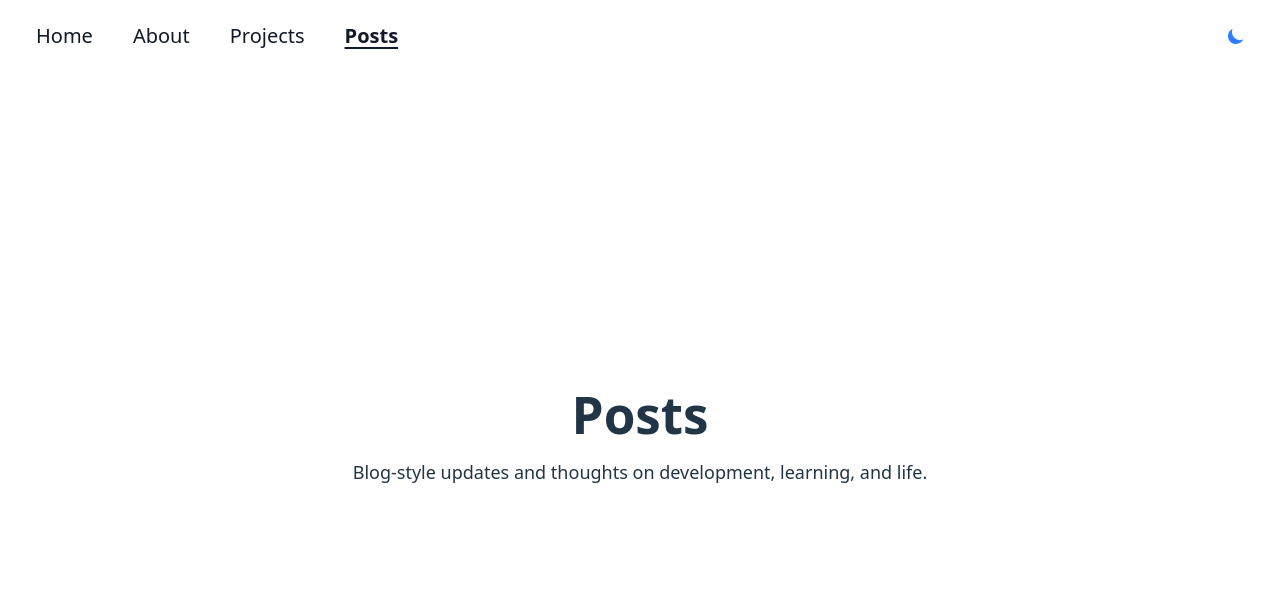
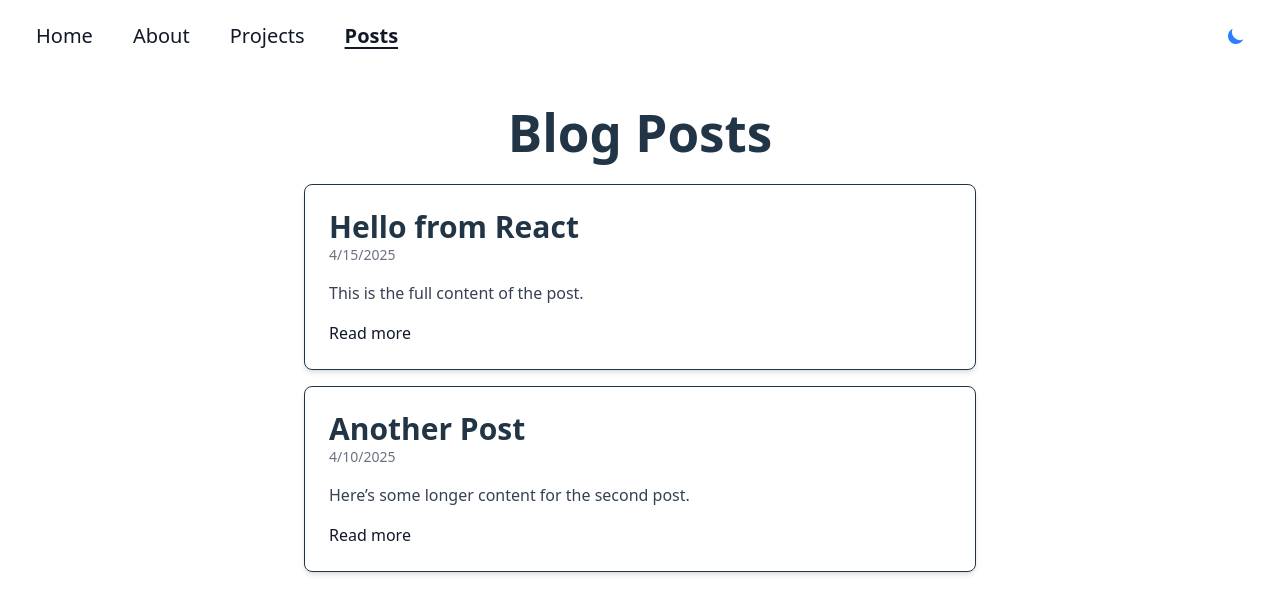
Before and after one commit to nicholas-camp/nicholas-camp.github.io, a React (Vite) app: page /posts in a window 1280 px wide. Shown: the top 614 px of the page. Built offline with nearby package versions, Linux system fonts and the light colour scheme.

Commit message:
Update Posts page. Add post pages, data and components.

```diff
--- a/src/App.tsx
+++ b/src/App.tsx
@@ -1,27 +1,26 @@
-import { Routes, Route } from 'react-router-dom'
-import Header from './components/Header'
-import Home from './pages/Home'
-import About from './pages/About'
-import Projects from './pages/Projects'
-import Posts from './pages/Posts'
+import { Routes, Route } from 'react-router-dom';
+import Header from './components/Header';
+import Home from './pages/Home';
+import About from './pages/About';
+import Projects from './pages/Projects';
+import Posts from './pages/Posts';
+import PostPage from "./pages/PostPage"; // No need to include the `.tsx` extension
 
 function App() {
     return (
         <div className="w-screen h-screen flex flex-col">
             <Header />
             <main className="flex-1">
-
                 <Routes>
                     <Route path="/" element={<Home />} />
                     <Route path="/about" element={<About />} />
                     <Route path="/projects" element={<Projects />} />
                     <Route path="/posts" element={<Posts />} />
+                    <Route path="/posts/:url" element={<PostPage />} />
                 </Routes>
             </main>
         </div>
-    )
+    );
 }
 
-
-
-export default App
+export default App;
--- /dev/null
+++ b/src/components/AnotherPost.tsx
@@ -0,0 +1,9 @@
+// src/components/AnotherPost.tsx
+const AnotherPost = () => (
+    <div>
+        <h1>Another Post</h1>
+        <p>This is another post content...</p>
+    </div>
+);
+
+export default AnotherPost;
--- /dev/null
+++ b/src/components/HelloFromReact.tsx
@@ -0,0 +1,9 @@
+// src/components/HelloFromReact.tsx
+const HelloFromReact = () => (
+    <div>
+        <h1>Hello from React</h1>
+        <p>This is the full content of the post...</p>
+    </div>
+);
+
+export default HelloFromReact;
--- /dev/null
+++ b/src/components/Post.tsx
@@ -0,0 +1,23 @@
+import { Link } from "react-router-dom";
+
+type PostProps = {
+    name: string;
+    date: string;
+    content: string;
+    url: string;
+};
+
+const Post = ({ name, date, content, url }: PostProps) => {
+    return (
+        <div className="w-full max-w-2xl p-6 mb-4 border rounded-lg shadow-md">
+            <h2 className="text-3xl font-semibold">{name}</h2>
+            <p className="text-sm text-gray-500 mb-4">{new Date(date).toLocaleDateString()}</p>
+            <p className="text-gray-700 mb-4">{content}</p>
+            <Link to={`/posts/${url}`} className="text-blue-500">
+                Read more
+            </Link>
+        </div>
+    );
+};
+
+export default Post;
--- /dev/null
+++ b/src/data/posts.ts
@@ -0,0 +1,21 @@
+import HelloFromReact from "../components/HelloFromReact";
+import AnotherPost from "../components/AnotherPost";
+
+const posts = [
+    {
+        name: "Hello from React",
+        url: "hello-from-react",
+        date: "2025-04-15",
+        content: "This is the full content of the post.",
+        component: HelloFromReact,
+    },
+    {
+        name: "Another Post",
+        url: "another-post",
+        date: "2025-04-10",
+        content: "Here’s some longer content for the second post.",
+        component: AnotherPost,
+    },
+];
+
+export default posts;
--- /dev/null
+++ b/src/pages/PostPage.tsx
@@ -0,0 +1,28 @@
+import { useParams } from "react-router-dom";
+import posts from "../data/posts";
+
+const PostPage = () => {
+    const { url } = useParams<{ url?: string }>();
+
+    if (!url) {
+        return <div>Post not found.</div>;
+    }
+
+    const post = posts.find((p) => p.url === url);
+
+    if (!post) {
+        return <div>Post not found.</div>;
+    }
+
+    const { name, date, component: PostComponent } = post;
+
+    return (
+        <div className="w-full max-w-3xl mx-auto px-4 py-8 text-left">
+            <h1 className="text-4xl font-bold mb-2">{name}</h1>
+            <p className="text-gray-500 mb-6">{new Date(date).toLocaleDateString()}</p>
+            <PostComponent />
+        </div>
+    );
+};
+
+export default PostPage;
--- a/src/pages/Posts.tsx
+++ b/src/pages/Posts.tsx
@@ -1,9 +1,18 @@
-const Posts = () => (
-    <div className="w-full h-full flex flex-col items-center justify-center text-center px-4">
-        <h1 className="text-4xl font-bold mb-4">Posts</h1>
-        <p className="max-w-xl text-center text-lg">
-            Blog-style updates and thoughts on development, learning, and life.
-        </p>
-    </div>
-)
-export default Posts
+import Post from "../components/Post";
+import posts from "../data/posts";
+
+const Posts = () => {
+    // Sort posts by date descending (newest first)
+    const sortedPosts = [...posts].sort((a, b) => new Date(b.date).getTime() - new Date(a.date).getTime());
+
+    return (
+        <div className="w-full flex flex-col items-center px-4 pt-8">
+            <h1 className="text-4xl font-bold mb-6">Blog Posts</h1>
+            {sortedPosts.map((post) => (
+                <Post key={post.url} {...post} />
+            ))}
+        </div>
+    );
+};
+
+export default Posts;
```
